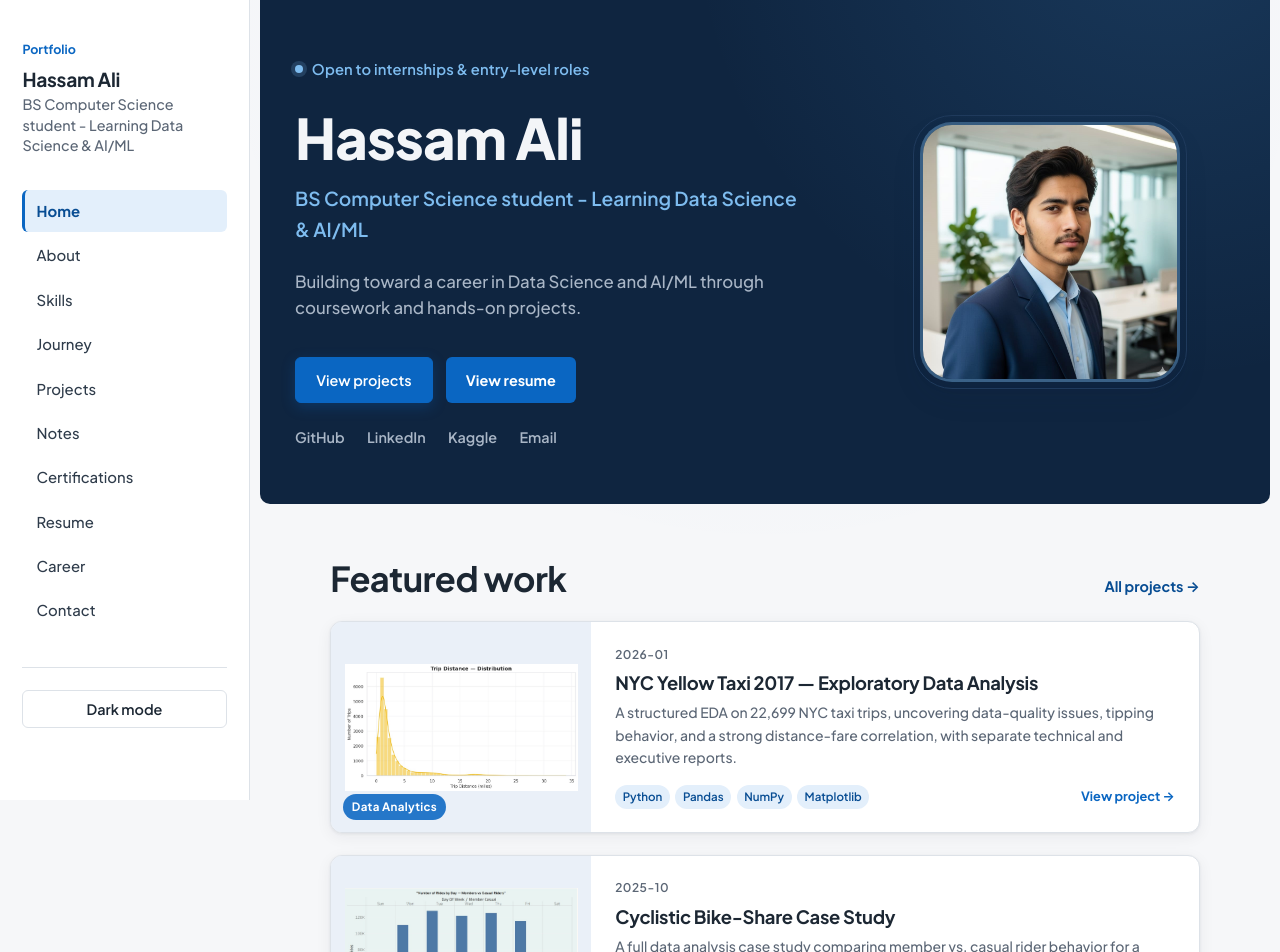
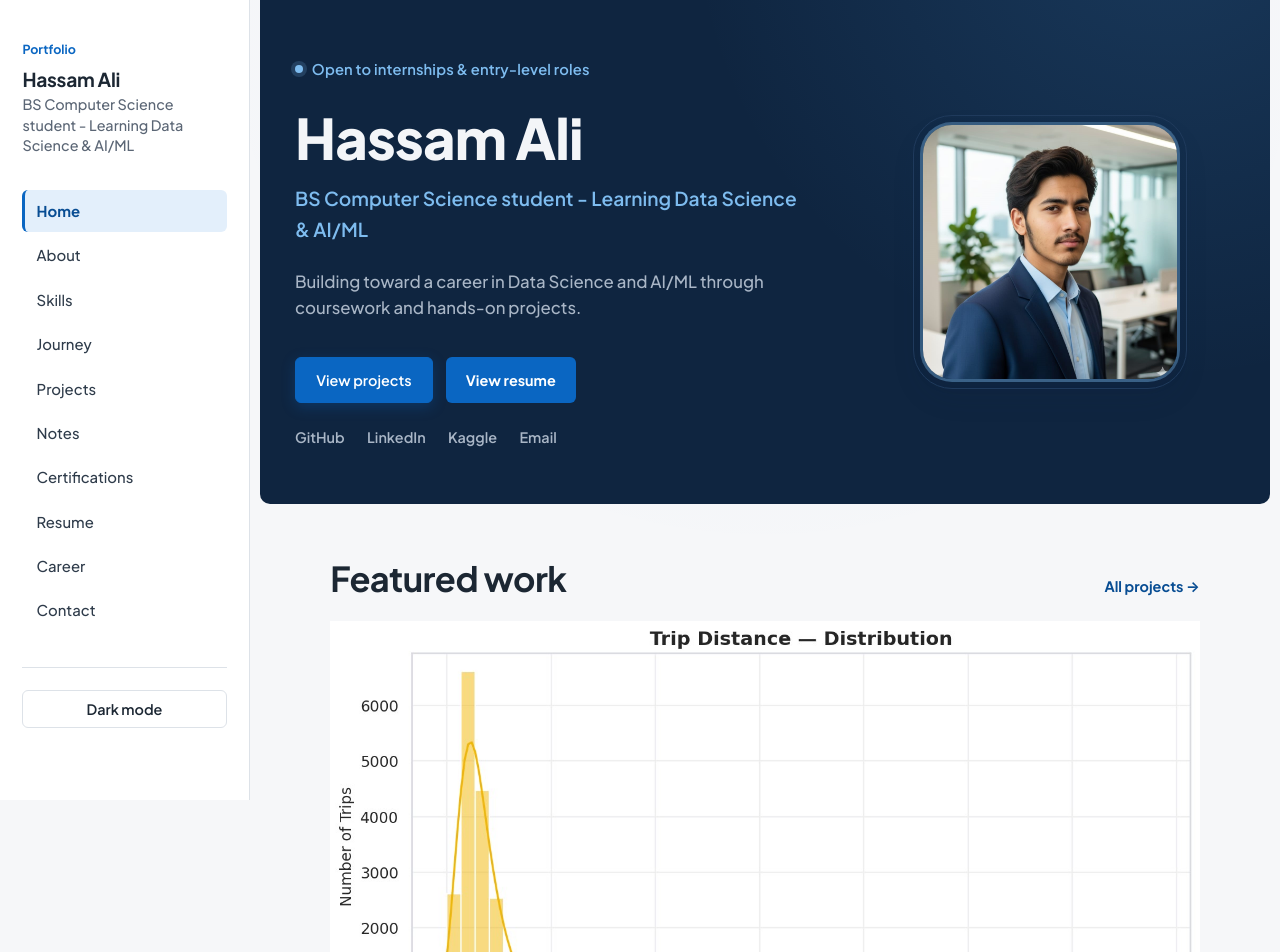
Before and after one commit to thehassamali-commits/portfolio, a React (Vite) app: page / in a window 1280 px wide. Shown: the top 952 px of the page. Built offline with nearby package versions, Linux system fonts and the light colour scheme.

Commit message:
Delete ProjectCard.css

```diff
--- a/src/components/ProjectCard.css
+++ b/src/components/ProjectCard.css
@@ -1,153 +1 @@
-/* ---- Horizontal project card ---- */
-.project-card {
-  display: grid;
-  grid-template-columns: 260px 1fr;
-  min-height: 200px;
-  background: var(--color-surface);
-  border: 1px solid var(--color-border);
   border-radius: 12px;
-  overflow: hidden;
-  text-decoration: none;
-  color: var(--color-ink);
-  box-shadow: 0 1px 3px rgba(26,39,50,0.07), 0 4px 16px rgba(26,39,50,0.06);
-  transition: transform 180ms ease, box-shadow 180ms ease, border-color 180ms ease;
-}
-
-.project-card:hover {
-  transform: translateY(-3px);
-  border-color: var(--color-accent);
-  box-shadow: 0 4px 12px rgba(10,102,194,0.12), 0 16px 36px rgba(10,102,194,0.10);
-  text-decoration: none;
-}
-
-/* ---- Left: fixed-width image column ---- */
-.project-card-image {
-  position: relative;
-  overflow: hidden;
-  background: var(--color-surface-alt);
-  flex-shrink: 0;
-  display: flex;
-  align-items: center;
-  justify-content: center;
-  padding: 0.85rem;
-}
-
-.project-card-image img {
-  width: 100%;
-  height: 100%;
-  object-fit: contain;
-  display: block;
-  border-radius: 6px;
-  transition: transform 260ms ease;
-}
-
-.project-card:hover .project-card-image img {
-  transform: scale(1.05);
-}
-
-/* Category badge pinned to bottom-left of image */
-.project-card-category {
-  position: absolute;
-  bottom: 12px;
-  left: 12px;
-  background: rgba(10, 102, 194, 0.88);
-  color: #fff;
-  font-size: 0.72rem;
-  font-weight: 700;
-  padding: 0.3em 0.75em;
-  border-radius: 999px;
-  letter-spacing: 0.03em;
-  backdrop-filter: blur(4px);
-}
-
-/* ---- Right: content column — flex column so bottom always sticks ---- */
-.project-card-content {
-  padding: 1.4rem 1.5rem;
-  display: flex;
-  flex-direction: column;
-  justify-content: space-between;
-  gap: 1rem;
-  min-width: 0;
-}
-
-.project-card-top {
-  display: flex;
-  flex-direction: column;
-  gap: 0.4rem;
-}
-
-.project-card-date {
-  font-size: 0.75rem;
-  font-weight: 600;
-  color: var(--color-text-muted);
-  letter-spacing: 0.04em;
-}
-
-.project-card-title {
-  font-size: 1.15rem;
-  font-weight: 700;
-  color: var(--color-ink);
-  margin: 0;
-  line-height: 1.3;
-}
-
-.project-card-summary {
-  font-size: 0.875rem;
-  color: var(--color-text-muted);
-  line-height: 1.6;
-  margin: 0;
-  /* Clamp to exactly 3 lines so all cards show the same text height */
-  display: -webkit-box;
-  -webkit-line-clamp: 3;
-  -webkit-box-orient: vertical;
-  overflow: hidden;
-}
-
-/* ---- Bottom: tags + CTA always pinned to bottom ---- */
-.project-card-bottom {
-  display: flex;
-  align-items: center;
-  justify-content: space-between;
-  gap: 0.5rem;
-  flex-wrap: wrap;
-}
-
-.project-card-tags {
-  display: flex;
-  flex-wrap: wrap;
-  gap: 0.35rem;
-}
-
-.project-tag {
-  font-size: 0.72rem;
-  font-weight: 600;
-  padding: 0.25em 0.65em;
-  border-radius: 999px;
-  background: var(--color-accent-soft);
-  color: var(--color-accent-strong);
-}
-
-.project-card-cta {
-  font-size: 0.8rem;
-  font-weight: 700;
-  color: var(--color-accent);
-  white-space: nowrap;
-  flex-shrink: 0;
-}
-
-.project-card:hover .project-card-cta {
-  color: var(--color-accent-strong);
-}
-
-/* ---- Responsive: stack vertically on narrow screens ---- */
-@media (max-width: 680px) {
-  .project-card {
-    grid-template-columns: 1fr;
-    grid-template-rows: 180px auto;
-    min-height: unset;
-  }
-
-  .project-card-image {
-    height: 180px;
-  }
-}
```
